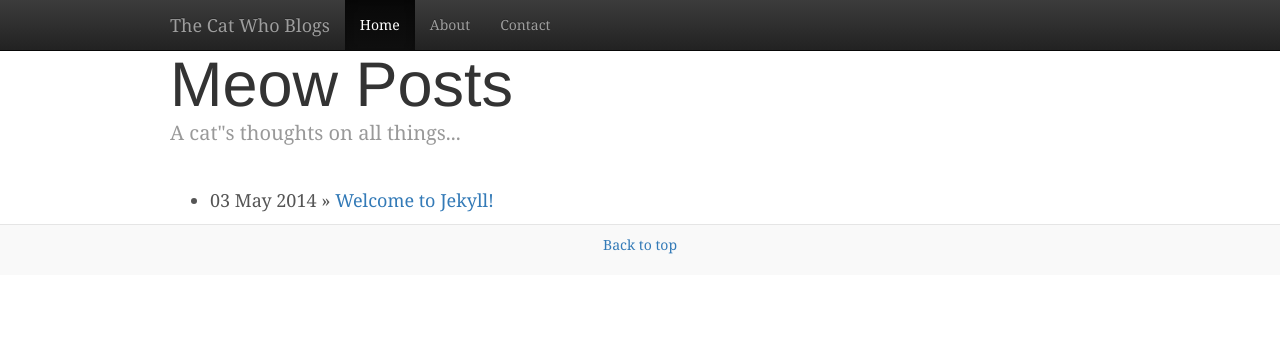
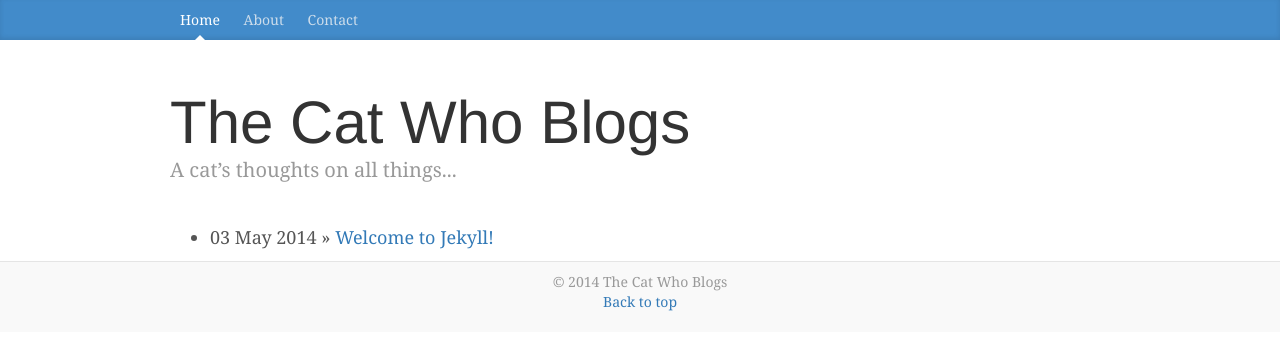
Before and after one commit to meowmixer/meowmixer.github.io, a Jekyll site: the page built from index.html, in a window 1280 px wide. Shown: the top 350 px of the page. Built offline with Jekyll 4.4.1, drawn with Linux system fonts in a browser that asks for light colours; nearby versions of some CDN libraries; Markdown is read by kramdown in place of the engine named in the settings.

Commit message:
nav and footer

```diff
--- a/_layouts/default.html
+++ b/_layouts/default.html
@@ -28,7 +28,16 @@
         <div class="site">
 
           <!-- nav -->
-          <div class="navbar navbar-inverse navbar-fixed-top" role="navigation">
+          <div class="blog-masthead">
+            <div class="container">
+              <nav class="blog-nav">
+                <a class="blog-nav-item active" href="/">Home</a>
+                <a class="blog-nav-item" href="#about">About</a>
+                <a class="blog-nav-item" href="#contact">Contact</a>
+              </nav>
+            </div>
+          </div>
+          <!-- <div class="navbar navbar-inverse navbar-fixed-top" role="navigation">
             <div class="container">
               <div class="navbar-header">
                 <button type="button" class="navbar-toggle" data-toggle="collapse" data-target=".navbar-collapse">
@@ -55,7 +64,7 @@
 
           <div class="blog-footer">
             <!-- <p>Brought to you by <a href="https://twitter.com/BrindusaB1">@BrindusaB1</a>.</p> -->
-            <p> <a href="#">Back to top</a> </p>
+            <p>&copy; 2014 The Cat Who Blogs<br><a href="#">Back to top</a></p>
           </div>
 
           <!-- <div class="footer">
--- a/css/blog.css
+++ b/css/blog.css
@@ -84,7 +84,7 @@ h6, .h6 {
 .blog-title {
   margin-top: 30px;
   margin-bottom: 0;
-  font-size: 3.5em;
+  font-size: 60px;
   font-weight: normal;
 }
 .blog-description {
--- a/index.html
+++ b/index.html
@@ -1,13 +1,13 @@
 ---
 layout: default
-title: Meow Posts
+title: The Cat Who Blogs
 ---
 
 <div id="home">
 
   <div class="blog-header">
     <h1 class="blog-title">{{ page.title }}</h1>
-    <p class="lead blog-description">A cat&quot;s thoughts on all things...</p>
+    <p class="lead blog-description">A cat&#8217;s thoughts on all things...</p>
   </div>
 
   <ul class="posts">
```
Also changed, not shown: other parts of _layouts/default.html (+2 -2 lines).
